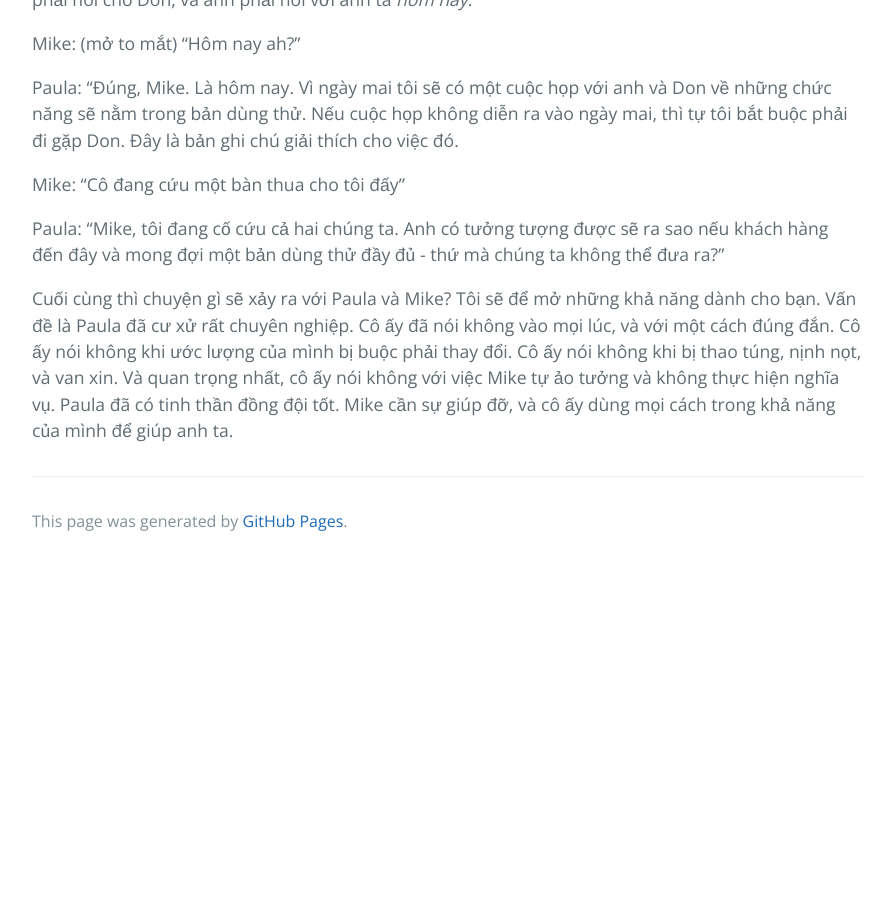
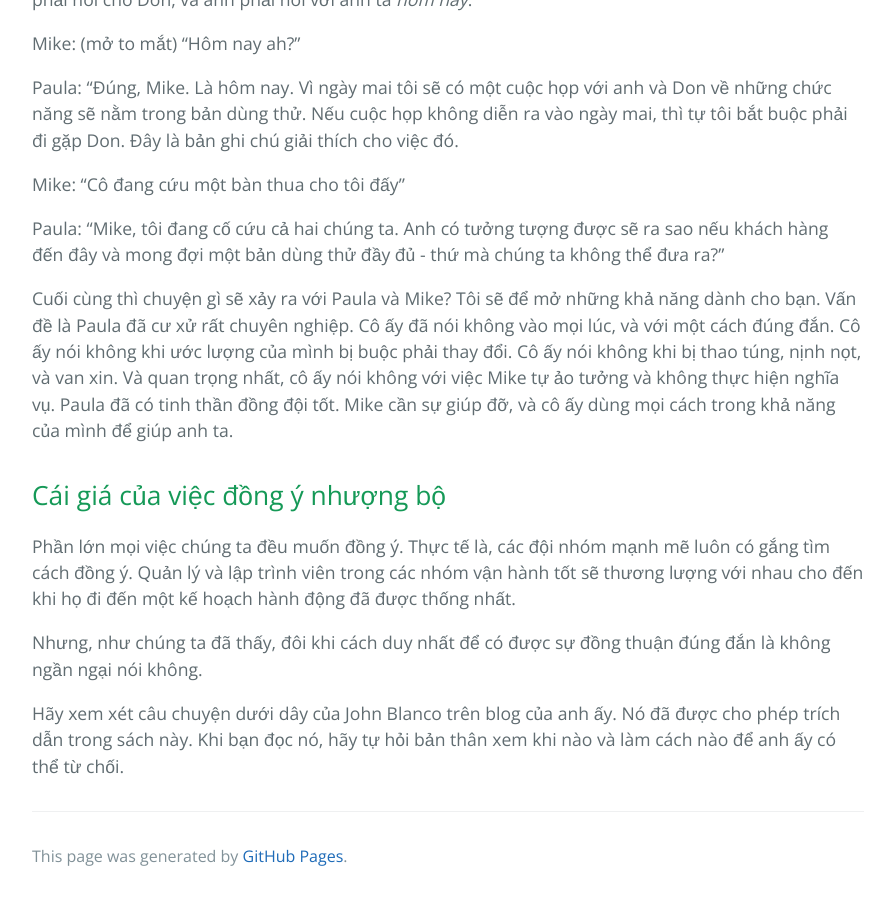
Before and after one commit to HaiBV/haibv.github.io, a Jekyll site: the page built from clean-coder/chapter-2-saying-no.md, in a window 1280 px wide and 900 px high, scrolled down 11032 px. Shown: the whole window, without its empty margins (192-1085 px from the left). Built offline with Jekyll 4.4.1, drawn with Linux system fonts in a browser that asks for light colours; our own code applies the rules of GitHub Pages for plain Markdown files; before the commit the page ends 11597 px from its top, so only the background shows below that.

Commit message:
Book - The Clean Coder - Chapter 2 - Saying No

```diff
--- a/clean-coder/chapter-2-saying-no.md
+++ b/clean-coder/chapter-2-saying-no.md
@@ -308,3 +308,11 @@ Mike: "Cô đang cứu một bàn thua cho tôi đấy"
 Paula: "Mike, tôi đang cố cứu cả hai chúng ta. Anh có tưởng tượng được sẽ ra sao nếu khách hàng đến đây và mong đợi một bản dùng thử đầy đủ - thứ mà chúng ta không thể đưa ra?"
 
 Cuối cùng thì chuyện gì sẽ xảy ra với Paula và Mike? Tôi sẽ để mở những khả năng dành cho bạn. Vấn đề là Paula đã cư xử rất chuyên nghiệp. Cô ấy đã nói không vào mọi lúc, và với một cách đúng đắn. Cô ấy nói không khi ước lượng của mình bị buộc phải thay đổi. Cô ấy nói không khi bị thao túng, nịnh nọt, và van xin. Và quan trọng nhất, cô ấy nói không với việc Mike tự ảo tưởng và không thực hiện nghĩa vụ. Paula đã có tinh thần đồng đội tốt. Mike cần sự giúp đỡ, và cô ấy dùng mọi cách trong khả năng của mình để giúp anh ta.
+
+## Cái giá của việc đồng ý nhượng bộ
+
+Phần lớn mọi việc chúng ta đều muốn đồng ý. Thực tế là, các đội nhóm mạnh mẽ luôn có gắng tìm cách đồng ý. Quản lý và lập trình viên trong các nhóm vận hành tốt sẽ thương lượng với nhau cho đến khi họ đi đến một kế hoạch hành động đã được thống nhất.
+
+Nhưng, như chúng ta đã thấy, đôi khi cách duy nhất để có được sự đồng thuận đúng đắn là không ngần ngại nói không.
+
+Hãy xem xét câu chuyện dưới dây của John Blanco trên blog của anh ấy. Nó đã được cho phép trích dẫn trong sách này. Khi bạn đọc nó, hãy tự hỏi bản thân xem khi nào và làm cách nào để anh ấy có thể từ chối.
```
